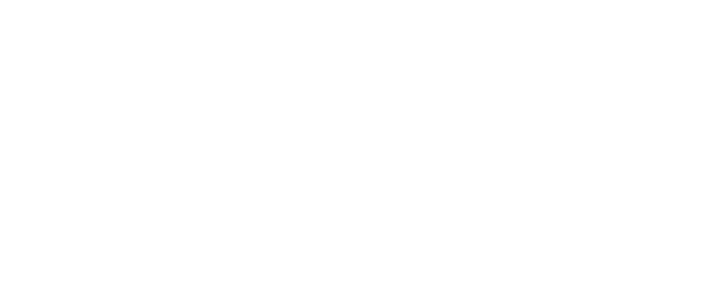
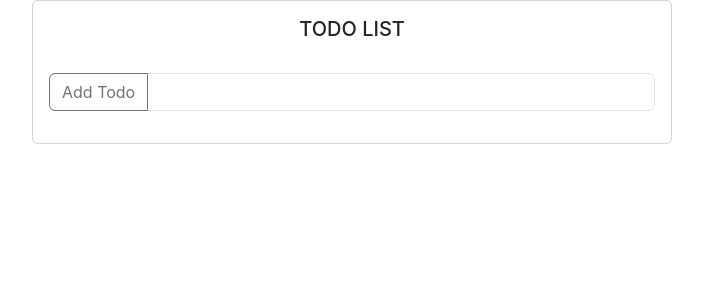
Before and after one commit to leventsamlioglu/MatrixMaster, a React (Create React App) app in the folder ReactJS/assignment-1/: page / in a window 1280 px wide. Shown: the top 300 px of the page, without its empty margins (288-991 px from the left). Built offline with nearby package versions, Linux system fonts and the light colour scheme.

Commit message:
add TodoList component

```diff
--- a/ReactJS/assignment-1/src/App.js
+++ b/ReactJS/assignment-1/src/App.js
@@ -1,9 +1,10 @@
 import './App.css';
+import TodoList from './TodoList';
 
 function App() {
   return (
     <div className="App">
-
+     <TodoList />
     </div>
   );
 }
--- /dev/null
+++ b/ReactJS/assignment-1/src/TodoList.js
@@ -0,0 +1,58 @@
+import { useState, useRef } from "react";
+import Card from "react-bootstrap/Card";
+import InputGroup from "react-bootstrap/InputGroup";
+import ListGroup from "react-bootstrap/ListGroup";
+import Form from "react-bootstrap/Form";
+import Button from "react-bootstrap/Button";
+
+const TodoList = () => {
+	// Create a new reference which will be applied to the input element
+	const ref = useRef(null);
+
+	const [input, setInput] = useState("");
+	const [items, setItems] = useState([]);
+
+	// When the input value changes update the `input` state
+	function handleChange(e) {
+		setInput(e.target.value);
+	}
+
+	// When the button is clicked add the `input` state to the `items` state,
+	// reset the `input` state, and focus on the input element
+
+	function handleClick() {
+		setItems([...items, input]);
+		setInput("");
+		ref.current.value = "";
+		ref.current.focus();
+	}
+	return (
+		<Card className="w-50 m-auto">
+			<Card.Body>
+				<Card.Title className="text-center">TODO LIST</Card.Title>
+
+				<ListGroup className="mb-4">
+					{items.map((item, index) => (
+						<div className="d-flex mb-2" key={index}>
+							<InputGroup.Checkbox />
+							<ListGroup.Item >{item}</ListGroup.Item>
+						</div>
+					))}
+				</ListGroup>
+
+				<InputGroup className="mb-3">
+					<Button
+						variant="outline-secondary"
+						onClick={handleClick}
+						value={input}
+					>
+						Add Todo
+					</Button>
+					<Form.Control ref={ref} onChange={handleChange} />
+				</InputGroup>
+			</Card.Body>
+		</Card>
+	);
+};
+
+export default TodoList;
```
